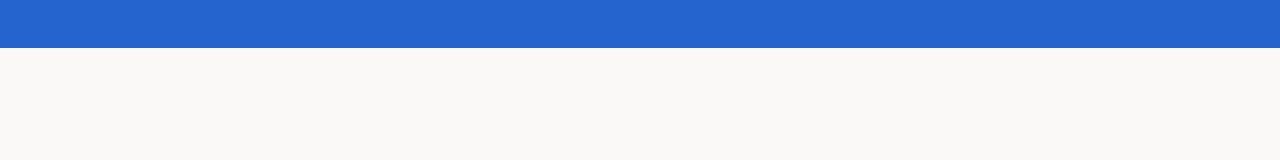
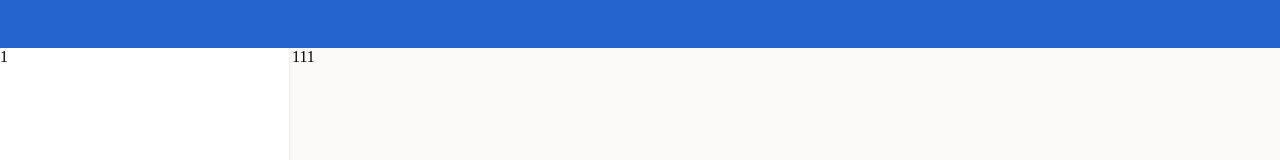
Before and after one commit to Taslr2/ToDo, a Vue app in the folder web/: page / in a window 1280 px wide. Shown: the top 160 px of the page. Built offline with nearby package versions, Linux system fonts and the light colour scheme.

Commit message:
主页大致布局

```diff
--- a/web/src/views/main/HomePage.vue
+++ b/web/src/views/main/HomePage.vue
@@ -1,9 +1,23 @@
 <script setup>
 import HeadNavigation from '@/components/HeadNavigation.vue'
+import SideNavigation from '@/components/sidebar/SideNavigation.vue'
 </script>
 
 <template>
   <HeadNavigation />
+  <div class="main-container">
+    <div class="sidebar">
+      <SideNavigation />
+    </div>
+    <div class="content">
+      <div>111</div>
+    </div>
+  </div>
 </template>
 
-<style scoped></style>
+<style scoped>
+.main-container {
+  display: flex;
+  height: calc(100vh - 48px);
+}
+</style>
```
